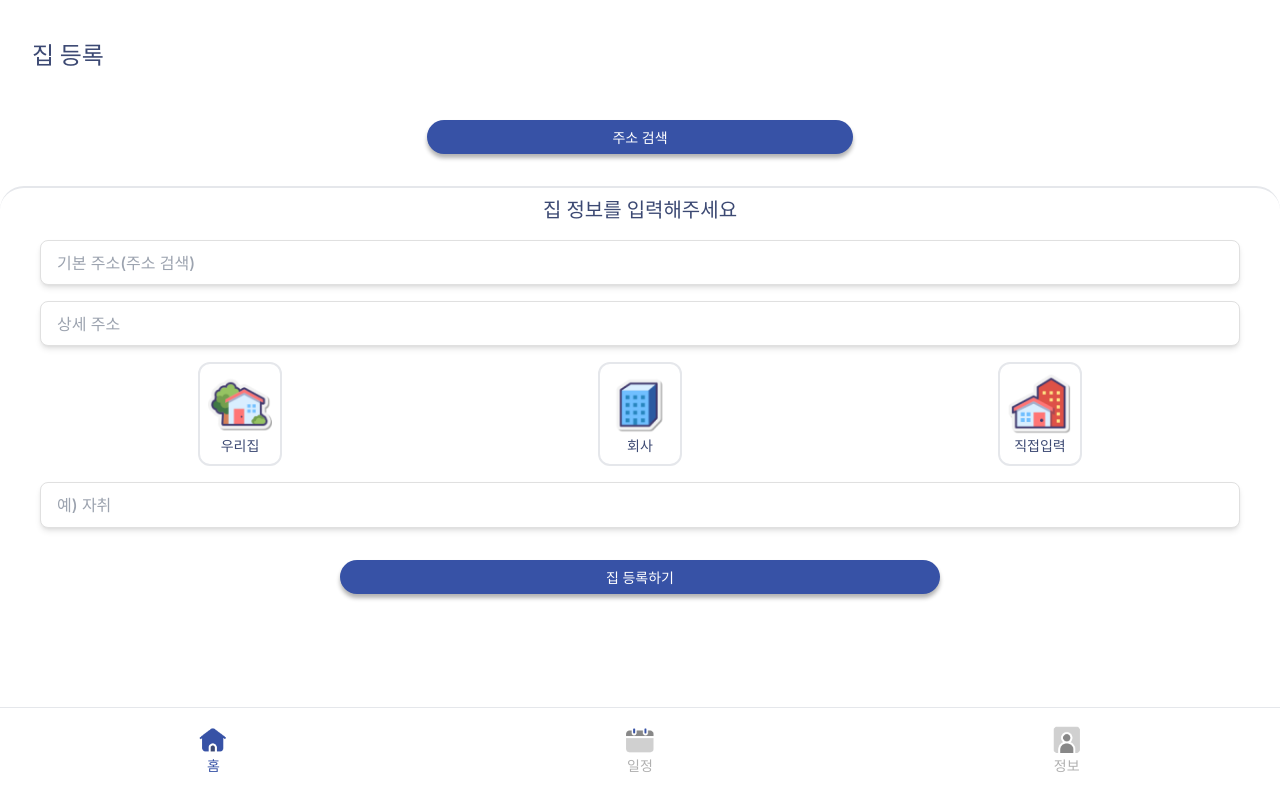
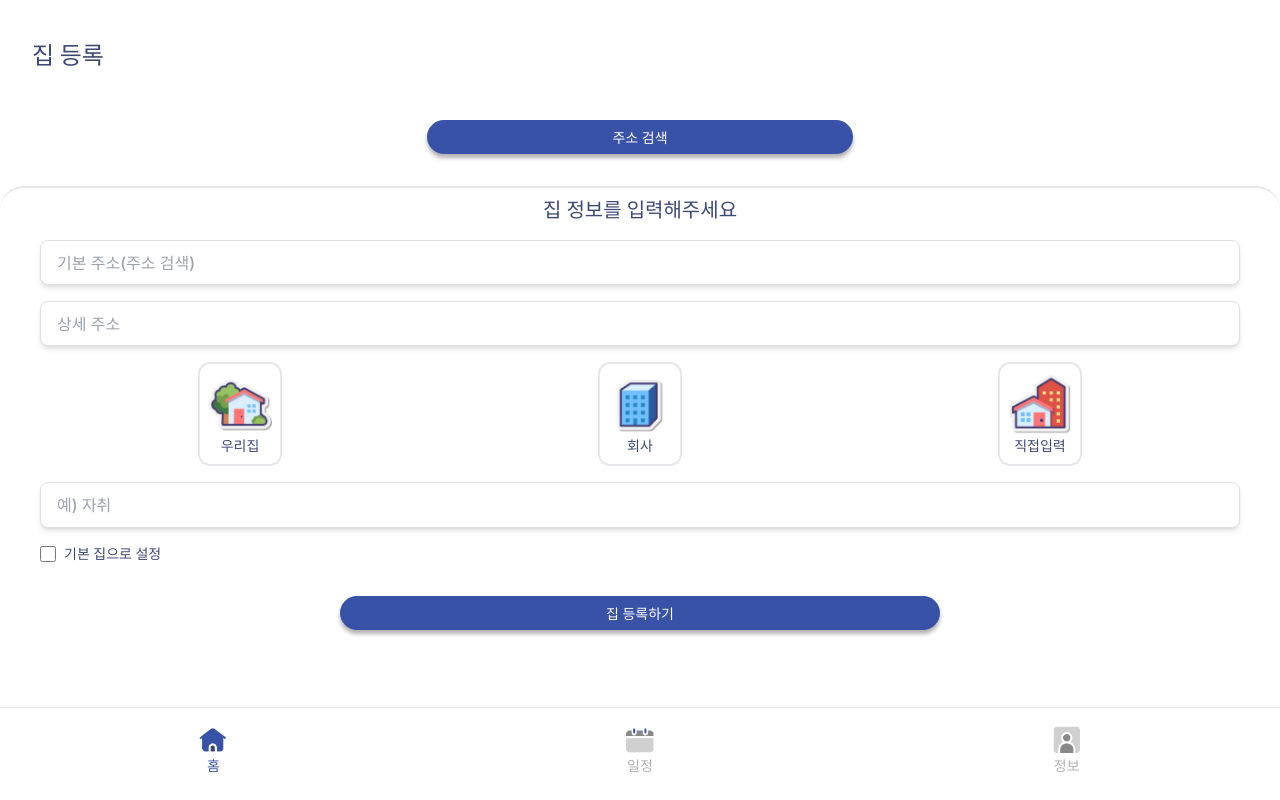
Before and after one commit to windoorman/windoorman, a React (Vite) app in the folder FE/: page /home/regist in a window 1280 px wide. Built offline with nearby package versions, Linux system fonts and the light colour scheme; no server answers; sample sign-in values are in the browser's storage; a web font is replaced by a local one.

Commit message:
feat:집 등록 api 연결

```diff
--- a/FE/dev-dist/sw.js
+++ b/FE/dev-dist/sw.js
@@ -82,7 +82,7 @@ define(['./workbox-5199072c'], (function (workbox) { 'use strict';
     "revision": "3ca0b8505b4bec776b69afdba2768812"
   }, {
     "url": "index.html",
-    "revision": "0.rhdtk3lsb5g"
+    "revision": "0.jrfmo6hp39g"
   }], {});
   workbox.cleanupOutdatedCaches();
   workbox.registerRoute(new workbox.NavigationRoute(workbox.createHandlerBoundToURL("index.html"), {
--- a/FE/src/components/home/HomeRegist.tsx
+++ b/FE/src/components/home/HomeRegist.tsx
@@ -1,4 +1,5 @@
 import { useState } from "react";
+import useHomeStore from "../../stores/useHomeStore";
 import myHome from "../../assets/window/myHome.png";
 import company from "../../assets/window/company.png";
 import building from "../../assets/window/building.png";
@@ -10,6 +11,8 @@ const HomeRegist = () => {
   const [isReadOnly, setIsReadOnly] = useState(true);
   const [isModalOpen, setIsModalOpen] = useState(false);
   const [basicAddress, setBasicAddress] = useState("");
+  const [detailAddress, setDetailAddress] = useState("");
+  const [isDefaultHome, setIsDefaultHome] = useState(false); // 기본 집 설정 상태
 
   const handleSelect = (label: string) => {
     setSelected(label);
@@ -25,7 +28,22 @@ const HomeRegist = () => {
   };
 
   const handleAddressSelect = (data: any) => {
-    setBasicAddress(data.address); // 기본 주소 설정
+    setBasicAddress(data.address);
+  };
+
+  const handleSubmit = () => {
+    if (basicAddress === "" || detailAddress === "" || inputValue === "") {
+      alert("모든 항목을 입력해주세요.");
+      return;
+    }
+
+    const home = {
+      address: basicAddress + " " + detailAddress,
+      name: inputValue,
+      isDefault: isDefaultHome,
+    };
+
+    useHomeStore.getState().RegistHome(home);
   };
 
   return (
@@ -64,6 +82,8 @@ const HomeRegist = () => {
               type="text"
               className="shadow-md w-full"
               placeholder="상세 주소"
+              value={detailAddress}
+              onChange={(e) => setDetailAddress(e.target.value)}
             />
           </div>
 
@@ -110,8 +130,24 @@ const HomeRegist = () => {
               readOnly={isReadOnly}
             />
           </div>
+
+          <div className="flex items-center space-x-2 mb-4">
+            <input
+              type="checkbox"
+              checked={isDefaultHome}
+              onChange={() => setIsDefaultHome(!isDefaultHome)}
+              className="w-4 h-4 text-[#3752A6] rounded"
+            />
+            <label className="text-sm text-[#3C4973] font-semibold">
+              기본 집으로 설정
+            </label>
+          </div>
+
           <div className="mt-8 flex justify-center">
-            <button className="bg-[#3752A6] rounded-full w-1/2 py-1">
+            <button
+              onClick={handleSubmit}
+              className="bg-[#3752A6] rounded-full w-1/2 py-1"
+            >
               <span className="text-white text-sm font-semibold">
                 집 등록하기
               </span>
--- a/FE/src/stores/useHomeStore.ts
+++ b/FE/src/stores/useHomeStore.ts
@@ -24,7 +24,7 @@ const useHomeStore = create<HomeState>((set) => ({
       set({ homes: response.data });
       console.log("Fetched homes:", response.data);
     } catch (error) {
-      console.error("Failed to fetch homes:", error);
+      console.error("Failed to fetch homes: ", error);
     }
   },
   RegistHome: async (home: Home) => {
```
Also changed, not shown: FE/src/components/info/ReportPage.tsx (added).
